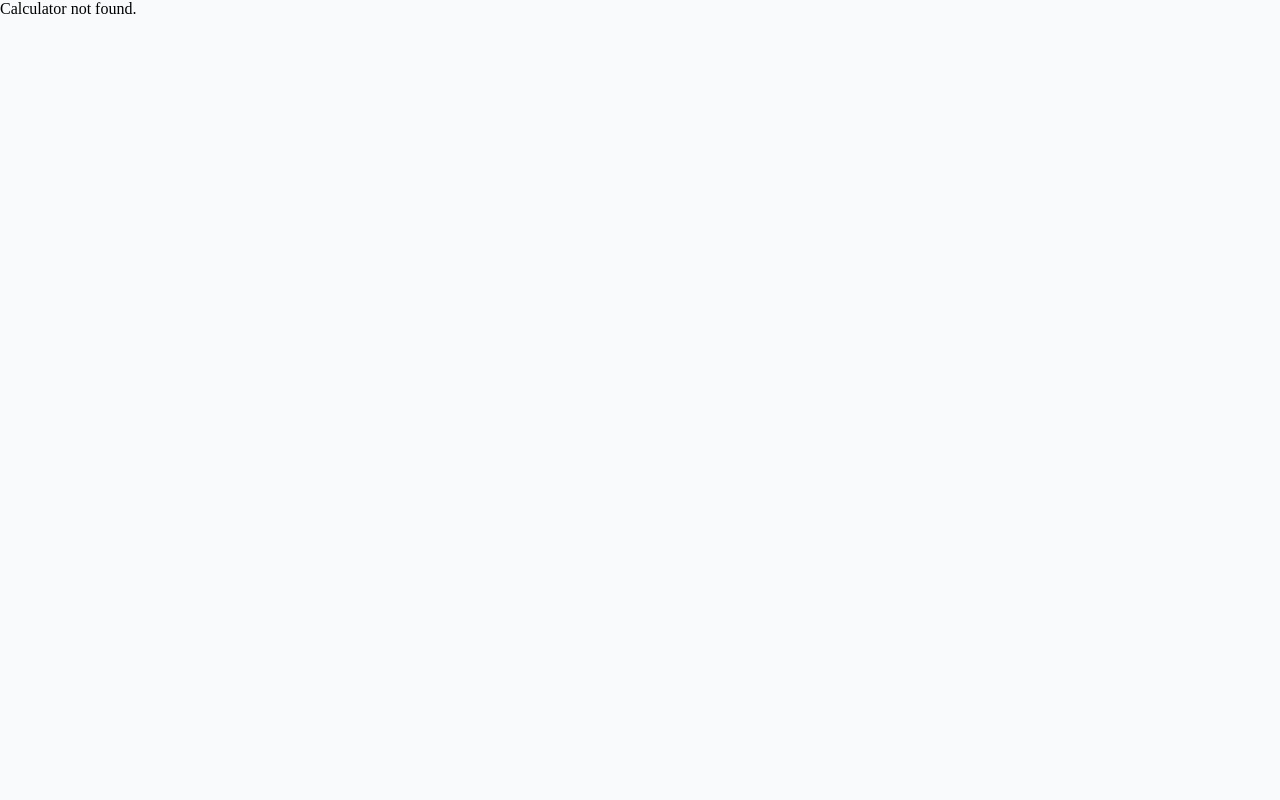
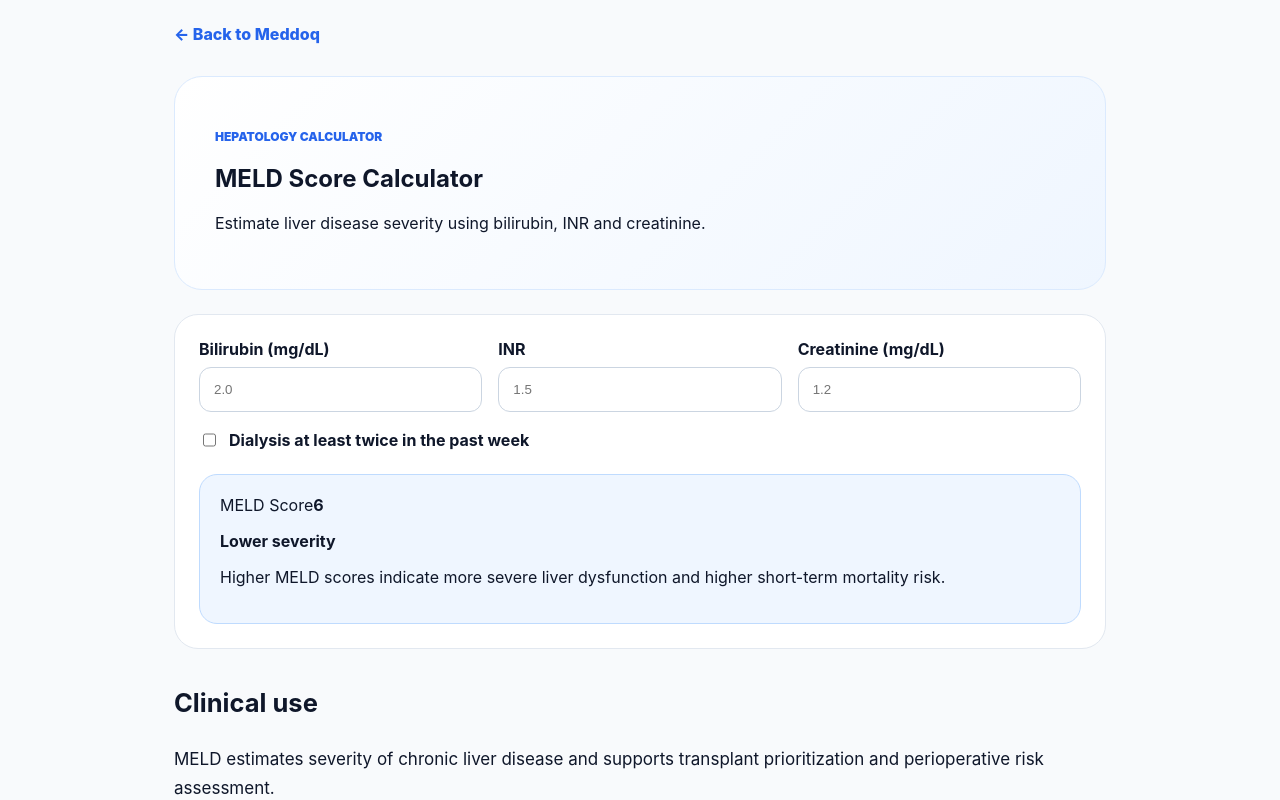
Before and after one commit to brsbyrm/meddoq, a Next.js app: page /calculators/meld-score in a window 1280 px wide. Before the commit this address had no page. Shown: the top 800 px of the page. Built offline with nearby package versions, Linux system fonts and the light colour scheme.

Commit message:
Add MELD score calculator

```diff
--- /dev/null
+++ b/app/calculators/meld-score/page.js
@@ -0,0 +1,92 @@
+"use client";
+
+import { useMemo, useState } from "react";
+
+function clampMin(value, min) {
+  const n = Number(value);
+  if (!n || n < min) return min;
+  return n;
+}
+
+export default function Page() {
+  const [bilirubin,setBilirubin]=useState("");
+  const [inr,setInr]=useState("");
+  const [creatinine,setCreatinine]=useState("");
+  const [dialysis,setDialysis]=useState(false);
+
+  const score = useMemo(()=>{
+    const bili = clampMin(bilirubin,1);
+    const inrValue = clampMin(inr,1);
+    const cr = dialysis ? 4 : Math.min(clampMin(creatinine,1),4);
+
+    const meld = 3.78*Math.log(bili) + 11.2*Math.log(inrValue) + 9.57*Math.log(cr) + 6.43;
+    return Math.round(meld);
+  },[bilirubin,inr,creatinine,dialysis]);
+
+  const risk = score < 10 ? "Lower severity" : score < 20 ? "Moderate severity" : score < 30 ? "High severity" : "Very high severity";
+
+  return (
+    <main style={styles.main}>
+      <a href="/" style={styles.back}>← Back to Meddoq</a>
+
+      <section style={styles.hero}>
+        <p style={styles.kicker}>Hepatology Calculator</p>
+        <h1>MELD Score Calculator</h1>
+        <p>Estimate liver disease severity using bilirubin, INR and creatinine.</p>
+      </section>
+
+      <section style={styles.card}>
+        <div style={styles.grid}>
+          <label style={styles.label}>Bilirubin (mg/dL)
+            <input style={styles.input} value={bilirubin} onChange={e=>setBilirubin(e.target.value)} inputMode="decimal" placeholder="2.0"/>
+          </label>
+
+          <label style={styles.label}>INR
+            <input style={styles.input} value={inr} onChange={e=>setInr(e.target.value)} inputMode="decimal" placeholder="1.5"/>
+          </label>
+
+          <label style={styles.label}>Creatinine (mg/dL)
+            <input style={styles.input} value={creatinine} onChange={e=>setCreatinine(e.target.value)} inputMode="decimal" placeholder="1.2"/>
+          </label>
+        </div>
+
+        <label style={styles.check}>
+          <input type="checkbox" checked={dialysis} onChange={e=>setDialysis(e.target.checked)}/>
+          Dialysis at least twice in the past week
+        </label>
+
+        <div style={styles.result}>
+          <span>MELD Score</span>
+          <strong>{score}</strong>
+          <p><b>{risk}</b></p>
+          <p>Higher MELD scores indicate more severe liver dysfunction and higher short-term mortality risk.</p>
+        </div>
+      </section>
+
+      <section style={styles.content}>
+        <h2>Clinical use</h2>
+        <p>MELD estimates severity of chronic liver disease and supports transplant prioritization and perioperative risk assessment.</p>
+
+        <h2>Formula note</h2>
+        <p>Values below 1 are rounded to 1. Creatinine is capped at 4 mg/dL; dialysis is treated as creatinine 4 mg/dL.</p>
+
+        <h2>References</h2>
+        <p>Malinchoc M et al. Hepatology. 2000. Kamath PS et al. Hepatology. 2001.</p>
+      </section>
+    </main>
+  );
+}
+
+const styles={
+main:{maxWidth:980,margin:"0 auto",padding:24,fontFamily:"Inter,system-ui,sans-serif",color:"#0f172a"},
+back:{color:"#2563eb",fontWeight:800,textDecoration:"none"},
+hero:{marginTop:32,background:"linear-gradient(135deg,#fff,#eff6ff)",border:"1px solid #dbeafe",borderRadius:28,padding:40},
+kicker:{color:"#2563eb",fontWeight:900,fontSize:12,textTransform:"uppercase"},
+card:{marginTop:24,background:"#fff",border:"1px solid #e2e8f0",borderRadius:24,padding:24},
+grid:{display:"grid",gridTemplateColumns:"repeat(auto-fit,minmax(min(100%,220px),1fr))",gap:16},
+label:{display:"grid",gap:8,fontWeight:700},
+input:{padding:14,borderRadius:12,border:"1px solid #cbd5e1"},
+check:{display:"flex",gap:10,marginTop:18,fontWeight:700},
+result:{marginTop:24,background:"#eff6ff",padding:20,borderRadius:18,border:"1px solid #bfdbfe"},
+content:{marginTop:32,lineHeight:1.7,fontSize:17}
+}
```
Also changed, not shown: app/data/calculators.js (+9 -0 lines).
